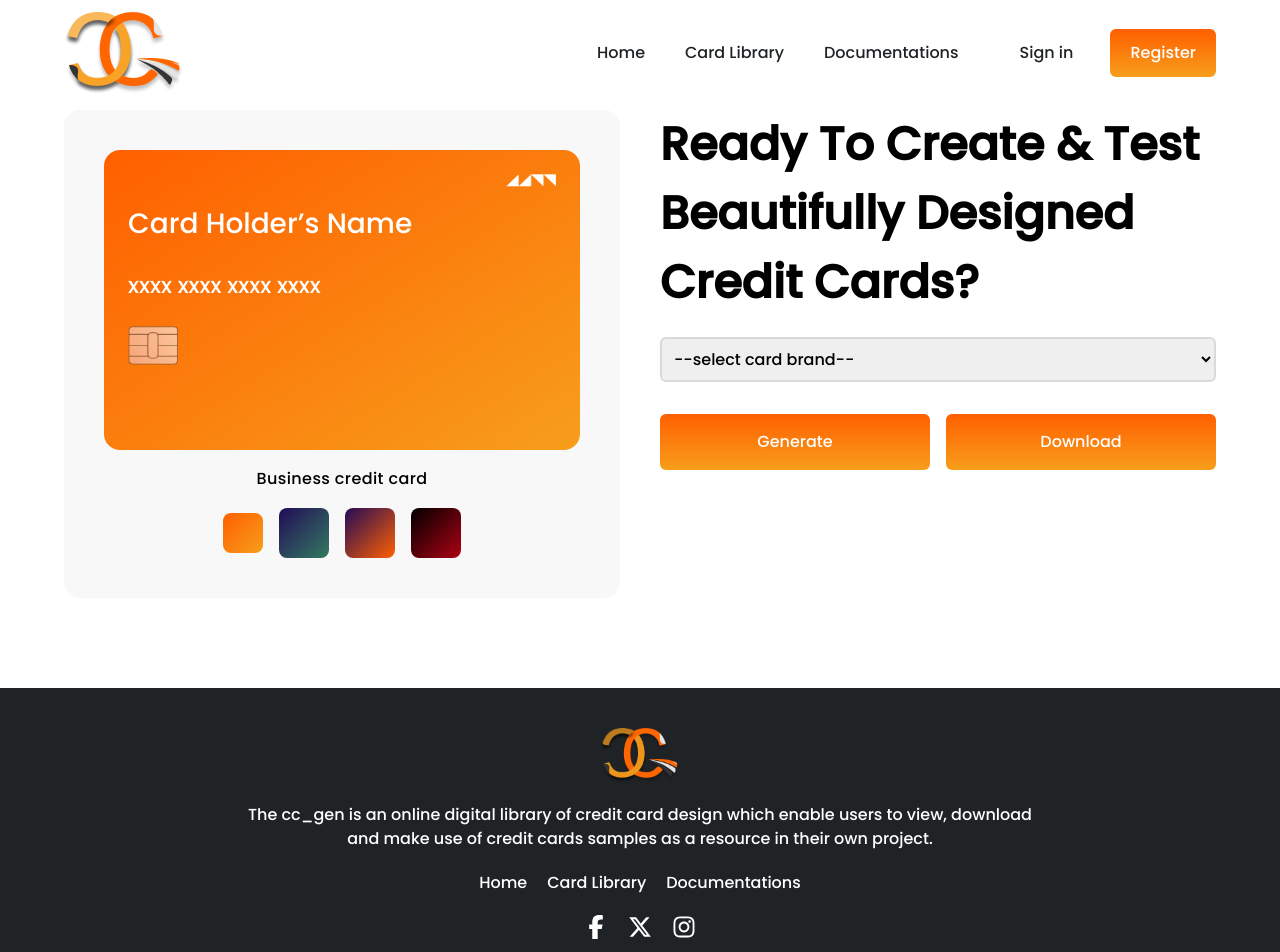
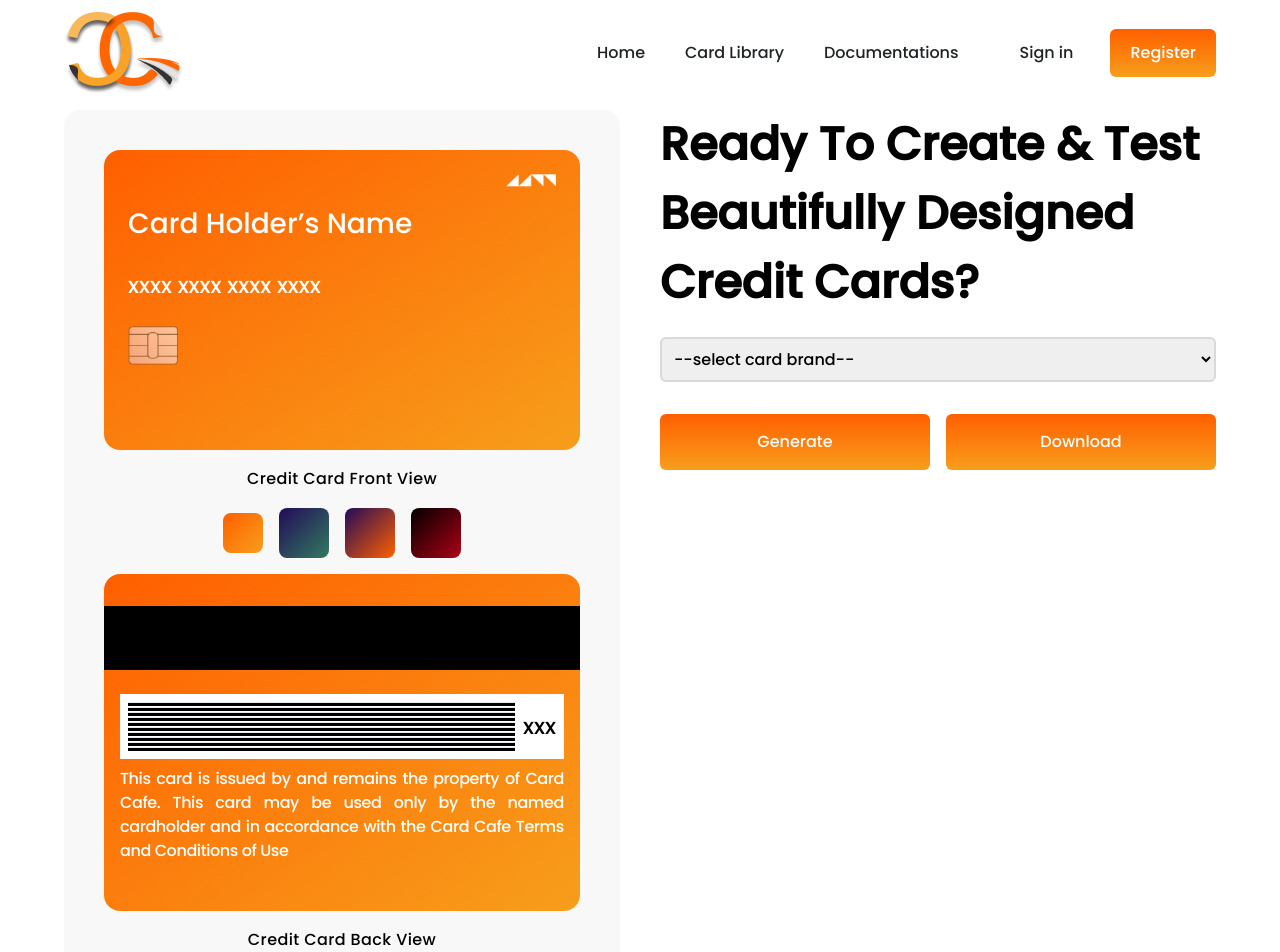
Before and after one commit to IamNaeto/cardcafe, a Next.js app: page /create in a window 1280 px wide. Shown: the top 952 px of the page. Built offline with nearby package versions, Linux system fonts and the light colour scheme.

Commit message:
implement back of card

```diff
--- a/src/components/CardGen.tsx
+++ b/src/components/CardGen.tsx
@@ -8,6 +8,7 @@ const CardGen = () => {
     const [cardBg, setCardBg] = useState<string>('from-orange to-yellow');
     const [selectedCardType, setSelectedCardType] = useState<string | null>(null);
     const [generatedCardNumber, setGeneratedCardNumber] = useState<string | null>(null);
+    const [generatedCVV, setGeneratedCVV] = useState<string | null>(null);
     const [showGeneratedDetails, setShowGeneratedDetails] = useState(false);
     const [selectedCardTypeBeforeGenerate, setSelectedCardTypeBeforeGenerate] = useState<string | null>(null);
 
@@ -27,21 +28,25 @@ const CardGen = () => {
 
         if (selectedCardType === "Visa") {
             setGeneratedCardNumber(`4${getRandomDigits(15)}`);
+            setGeneratedCVV(getRandomDigits(3));
             setSelectedCardTypeBeforeGenerate(selectedCardType);
             setShowGeneratedDetails(true);
             toast.success("Visa card generated successfully");
         } else if (selectedCardType === "Mastercard") {
             setGeneratedCardNumber(`5${getRandomDigits(15)}`);
+            setGeneratedCVV(getRandomDigits(3));
             setSelectedCardTypeBeforeGenerate(selectedCardType);
             setShowGeneratedDetails(true);
             toast.success("Mastercard card generated successfully");
         } else if (selectedCardType === "Verve") {
             setGeneratedCardNumber(`6${getRandomDigits(15)}`);
+            setGeneratedCVV(getRandomDigits(3));
             setSelectedCardTypeBeforeGenerate(selectedCardType);
             setShowGeneratedDetails(true);
             toast.success("Verve card generated successfully");
         } else {
             setGeneratedCardNumber(null);
+            setGeneratedCVV(null);
             setSelectedCardTypeBeforeGenerate(null);
             setShowGeneratedDetails(false);
             toast.error("Please select a valid card brand to generate");
@@ -74,14 +79,15 @@ const CardGen = () => {
             return;
         }
 
-        const cardDiv = document.getElementById("card-details");
-        if (cardDiv) {
-            const canvas = await html2canvas(cardDiv);
+        const cardFront = document.getElementById("card-front");
+        const cardBack = document.getElementById("card-back");
+        if (cardFront) {
+            const canvas = await html2canvas(cardFront);
             const image = canvas.toDataURL("image/png");
 
             const a = document.createElement("a");
             a.href = image;
-            a.download = "generated_card.png";
+            a.download = "card_front.png";
             a.click();
             toast.success("Card downloaded successfully!")
         }
@@ -90,14 +96,14 @@ const CardGen = () => {
     return (
         <main className="relative top-[60px] sm:top-[70px] px-[5%] py-10 grid grid-cols-1 lg:grid-cols-2 gap-10">
             <section className="text-[14px] md:text-[16px] bg-[#F8F8F8] p-3 sm:p-6 md:p-10 rounded-2xl grid gap-4">
-                <div id="card-details" className={`bg-gradient-to-br ${cardBg} p-4 sm:p-6 rounded-2xl min-h-[300px] text-white relative`}>
+                <div id="card-front" className={`bg-gradient-to-br ${cardBg} p-4 sm:p-6 rounded-2xl min-h-[300px] text-white relative`}>
                     <div className="flex items-end justify-end">
                         <Image src={"/img/cardicon.png"} width={50} height={50} alt="cardicon" loading="lazy" className="mb-4" />
                     </div>
 
                     <div className="grid gap-6">
                         <h1 className="text-[24px] md:text-[28px] font-medium">Card Holder’s Name</h1>
-                        <p className="text-[18px] md:text-[22px]">{generatedCardNumber ? generatedCardNumber : 'xxxx    xxxx    xxxx    xxxx'}</p>
+                        <h2 className="text-[18px] md:text-[22px]">{generatedCardNumber ? generatedCardNumber : 'xxxx    xxxx    xxxx    xxxx'}</h2>
                         <Image src={"/img/cardchip.png"} width={50} height={50} alt="cardicon" loading="lazy" />
                     </div>
 
@@ -109,7 +115,7 @@ const CardGen = () => {
                     )}
                 </div>
 
-                <p className="text-center leading-relaxed tracking-wide">Business credit card</p>
+                <p className="text-center leading-relaxed tracking-wide">Credit Card Front View</p>
 
                 <div className="flex items-center justify-center gap-4">
                     <div
@@ -129,6 +135,34 @@ const CardGen = () => {
                         onClick={() => handleSmallDivClick('from-black to-red')}
                     ></div>
                 </div>
+
+                <div id="card-back" className={`bg-gradient-to-br ${cardBg} py-4 sm:py-6 rounded-2xl min-h-[300px] text-white relative`}>
+                    <div className="bg-black h-16 w-full mt-2"></div>
+
+                    <div className="grid gap-2 px-4 sm:py-6">
+
+                        <div className="flex items-center justify-between gap-2 bg-white p-2">
+                            <div className="w-full grid gap-[1px]">
+                                <hr className="h-1 w-full bg-black"/>
+                                <hr className="h-1 w-full bg-black"/>
+                                <hr className="h-1 w-full bg-black"/>
+                                <hr className="h-1 w-full bg-black"/>
+                                <hr className="h-1 w-full bg-black"/>
+                                <hr className="h-1 w-full bg-black"/>
+                                <hr className="h-1 w-full bg-black"/>
+                                <hr className="h-1 w-full bg-black"/>
+                                <hr className="h-1 w-full bg-black"/>
+                                <hr className="h-1 w-full bg-black"/>
+                            </div>
+
+                            <h2 className="text-[18px] md:text-[22px] text-black">{generatedCVV ? generatedCVV : 'xxx'}</h2>
+                        </div>
+
+                        <p className="text-[14px] md:text-[16px] leading-normal tracking-tight text-justify">This card is issued by and remains the property of Card Cafe. This card may be used only by the named cardholder and in accordance with the Card Cafe Terms and Conditions of Use</p>
+
+                    </div>
+                </div>
+                <p className="text-center leading-relaxed tracking-wide">Credit Card Back View</p>
             </section>
 
             <section className="flex flex-col gap-4 text-[14px] md:text-[16px]">
```
